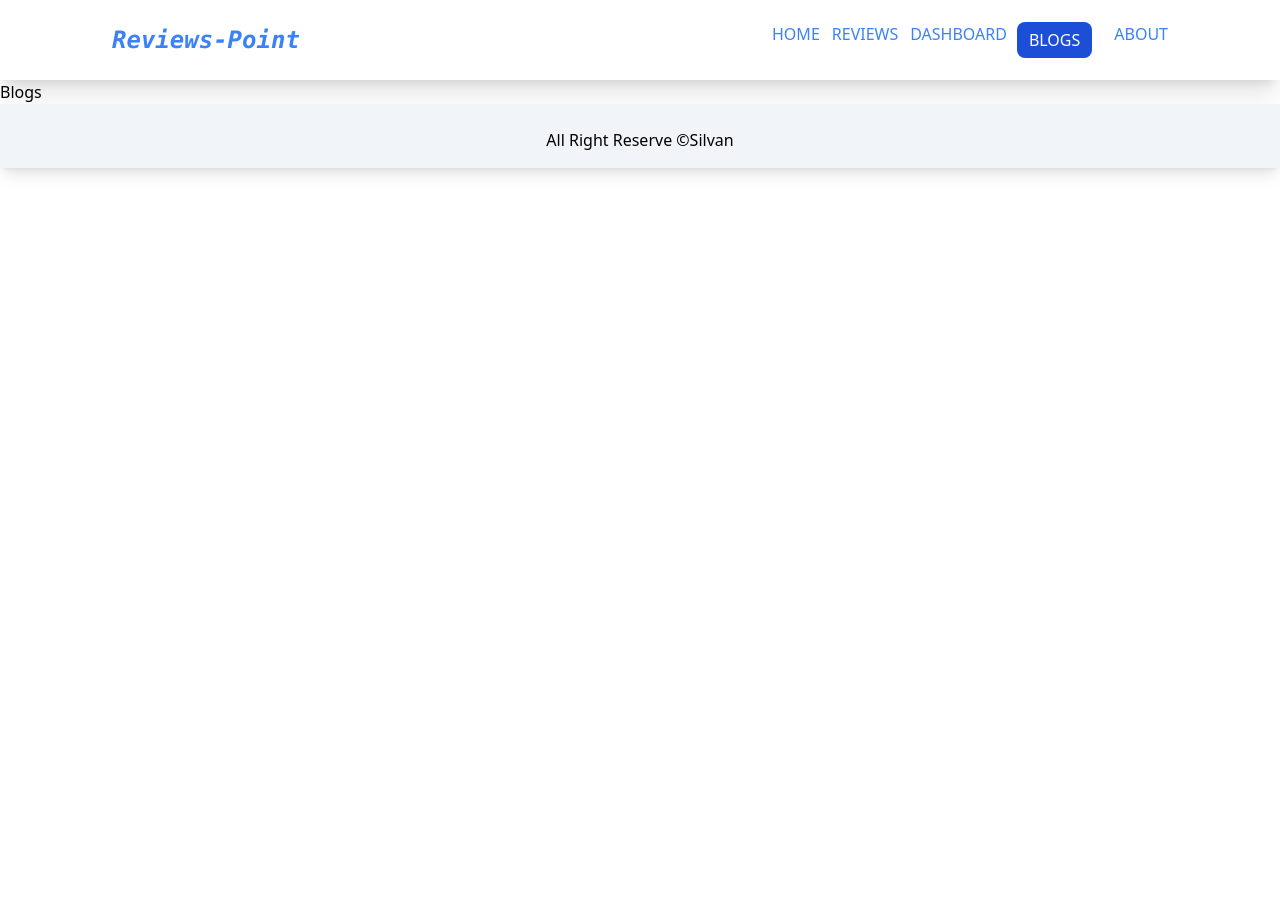
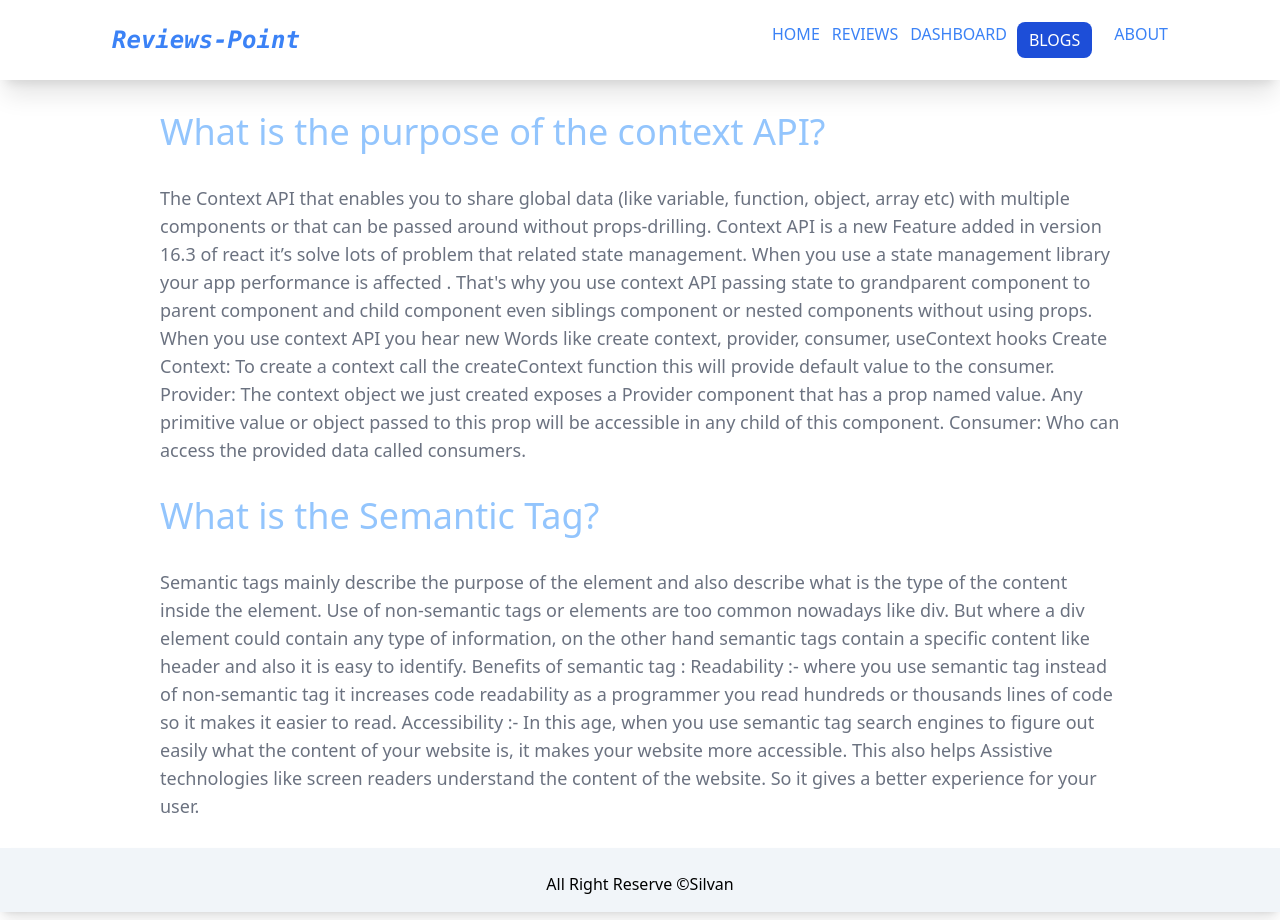
Before and after one commit to raiihan/review-point, a React (Create React App) app: page /blogs in a window 1280 px wide. Before the commit the page ends 800 px from the top, so only its background shows below. Built offline with nearby package versions, Linux system fonts and the light colour scheme.

Commit message:
Added Blog section

```diff
--- a/public/reviewsData.json
+++ b/public/reviewsData.json
@@ -2,7 +2,7 @@
     {
         "_id": "624a5987cc1e0bf67edc695e",
         "userImage": "https://images.unsplash.com/photo-1507003211169-0a1dd7228f2d?ixlib=rb-1.2.1&ixid=MnwxMjA3fDB8MHxwaG90by1wYWdlfHx8fGVufDB8fHx8&auto=format&fit=crop&w=687&q=80",
-        "rattings": 1,
+        "rattings": 3.5,
         "name": "Burton Hardin",
         "review": "Pariatur pariatur dolore nulla exercitation laboris cillum elit proident enim. Eiusmod ad tempor irure Lorem dolor pariatur nulla cillum elit adipisicing ullamco id. Id veniam proident sunt et esse commodo enim mollit eiusmod duis dolore.\r\n"
     },
@@ -37,7 +37,7 @@
     {
         "_id": "624a598723db068cb52f6acf",
         "userImage": "https://images.unsplash.com/photo-1507003211169-0a1dd7228f2d?ixlib=rb-1.2.1&ixid=MnwxMjA3fDB8MHxwaG90by1wYWdlfHx8fGVufDB8fHx8&auto=format&fit=crop&w=687&q=80",
-        "rattings": 2,
+        "rattings": 3.2,
         "name": "Staci Nguyen",
         "review": "Mollit reprehenderit sint do proident ex eu. Dolor pariatur ut dolore mollit occaecat laboris fugiat ipsum id veniam nostrud. Cupidatat id enim Lorem dolor id reprehenderit. Irure aliquip nostrud cillum in cillum. Dolor Lorem veniam velit occaecat veniam.\r\n"
     }
--- a/src/components/Blogs/Blogs.js
+++ b/src/components/Blogs/Blogs.js
@@ -3,7 +3,29 @@ import React from 'react';
 const Blogs = () => {
     return (
         <div>
-            <h1>Blogs</h1>
+            <section className='w-3/4 mx-auto'>
+                <article className='my-7'>
+                    <h3 className='text-4xl text-blue-300 my-8'>What is the purpose of the context API?</h3>
+                    <p className='text-lg text-gray-500'>The Context API that enables you to share global data (like variable,  function,  object, array etc) with multiple components or that can be passed around without props-drilling.  Context API is a new Feature added in version 16.3 of react it’s solve lots of problem that related state management. When you use a state management library your app performance is affected . That's why you use context API passing state to grandparent component to parent component and child component even siblings component or nested components without using props.
+                        When you use context API you hear new Words like create context, provider, consumer, useContext hooks
+                        Create Context:
+                        To create a context  call the createContext function this will provide default value to the consumer.
+                        Provider:
+                        The context object we just created exposes a Provider component that has a prop named value. Any primitive value or object passed to this prop will be accessible in any child of this component.
+                        Consumer:
+                        Who can access the provided data called consumers.
+                    </p>
+                </article>
+                <article className='my-7'>
+                    <h3 className='text-4xl text-blue-300 my-8'>What is the Semantic Tag?</h3>
+                    <p className='text-lg text-gray-500'>Semantic tags mainly describe the purpose of the element and also describe what is the type of the content inside the element.
+                        Use of non-semantic tags or elements are too common nowadays like div. But where a div element could contain any type of information, on the other hand semantic tags contain a specific content like header and also it is easy to identify.
+                        Benefits of semantic tag :
+                        Readability :- where you use semantic tag instead of non-semantic tag it increases code readability as a programmer you read hundreds or thousands lines of code so it makes it easier to read.
+                        Accessibility :- In this age, when you use semantic tag  search engines to figure out easily what the content of your website is, it makes your website more accessible. This also helps Assistive technologies like screen readers understand the content of the website. So it gives a better experience for your user.
+                    </p>
+                </article>
+            </section>
         </div>
     );
 };
```
Also changed, not shown: 2 other files (tests, documents, lock files or other folders).
